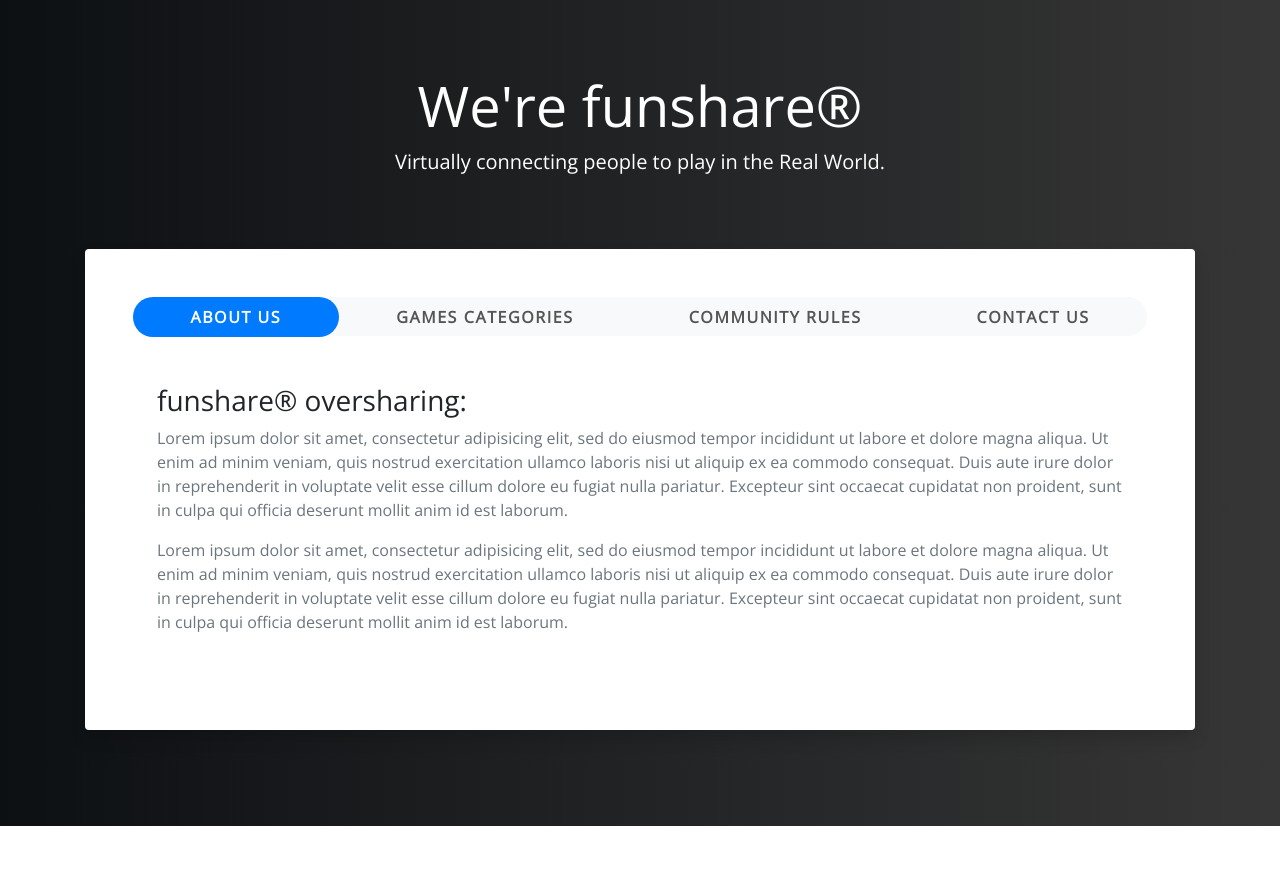
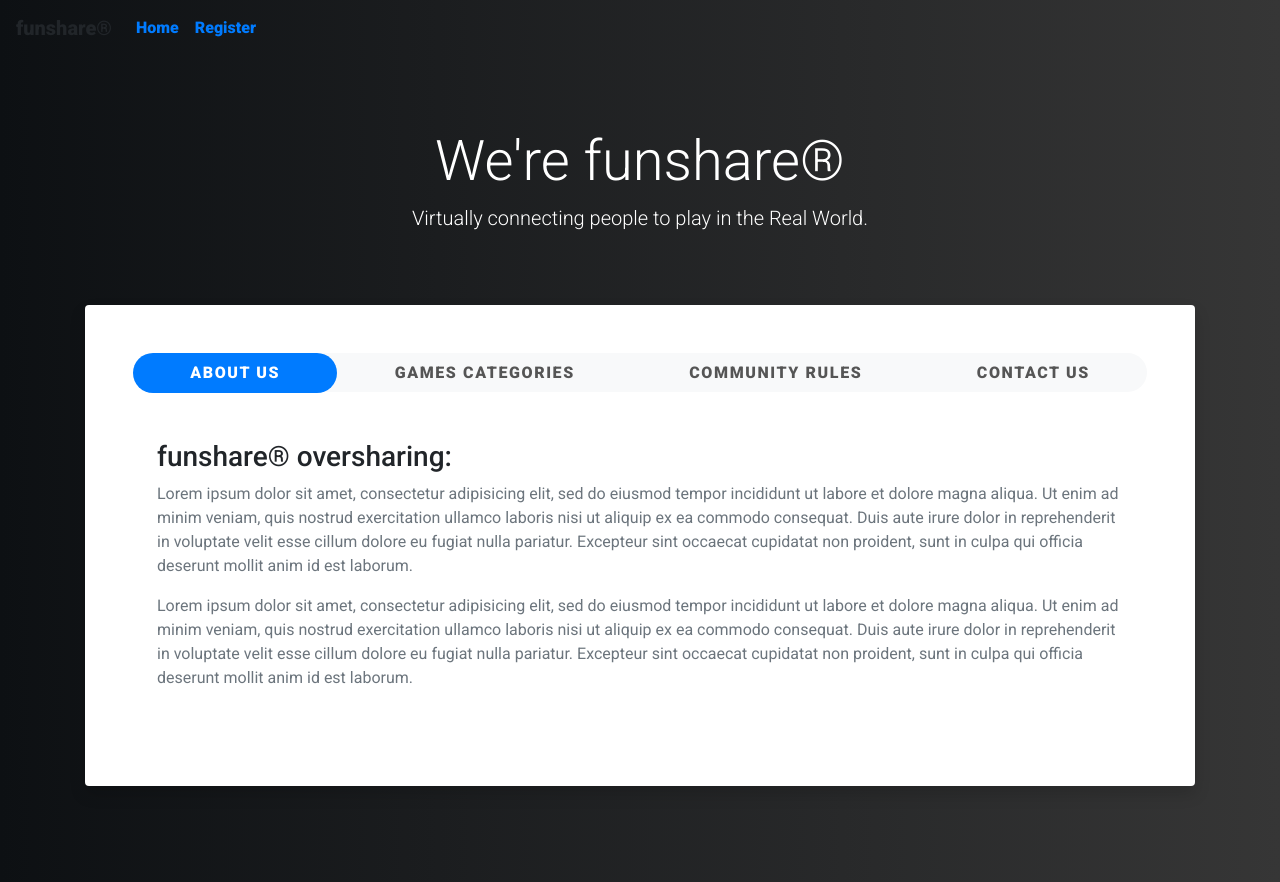
Before and after one commit to gabrielasf/_funshare, a React (Create React App) app in the folder client/: page /about in a window 1280 px wide. Before the commit the page ends 826 px from the top, so only its background shows below. Built offline with nearby package versions, Linux system fonts and the light colour scheme.

Commit message:
about done and navigation

```diff
--- a/client/public/index.html
+++ b/client/public/index.html
@@ -4,8 +4,7 @@
     <meta charset="utf-8" />
     <link rel="icon" href="%PUBLIC_URL%/favicon.ico" />
     <link rel="stylesheet" href="https://stackpath.bootstrapcdn.com/bootstrap/4.4.1/css/bootstrap.min.css" integrity="sha384-Vkoo8x4CGsO3+Hhxv8T/Q5PaXtkKtu6ug5TOeNV6gBiFeWPGFN9MuhOf23Q9Ifjh" crossorigin="anonymous">
-    <link href="https://fonts.googleapis.com/css2?family=Roboto&display=swap" rel="stylesheet">
-    <link href="https://fonts.googleapis.com/css2?family=Open+Sans&display=swap" rel="stylesheet">
+    <link href="https://fonts.googleapis.com/css2?family=Roboto:ital,wght@0,100;0,300;0,400;0,500;0,900;1,100;1,300;1,400&display=swap" rel="stylesheet">
     <meta name="viewport" content="width=device-width, initial-scale=1" />
     <meta name="theme-color" content="#000000" />
     <meta
--- a/client/src/App.css
+++ b/client/src/App.css
@@ -15,7 +15,7 @@
 body {
   background: #222222;
   background: linear-gradient(to right, rgb(13, 13, 14), rgb(21, 25, 27));
-  font-family: 'Open Sans', sans-serif;
+  font-family: 'Roboto', sans-serif;
 }
 
 .card-signin {
@@ -294,7 +294,7 @@ body {
   content: '';
   border-left: 6px solid transparent;
   border-right: 6px solid transparent;
-  border-top: 6px solid #2b90d9;
+  border-top: 6px solid #0a0a0a;
   position: absolute;
   bottom: -6px;
   left: 50%;
@@ -317,7 +317,7 @@ body {
 .lined .nav-link.active {
   background: none;
   color: #555;
-  border-color: #2b90d9;
+  border-color: #0d1216;
 }
 
 
--- a/client/src/components/About.js
+++ b/client/src/components/About.js
@@ -3,6 +3,25 @@ import React, { Component } from 'react'
 export default class extends Component {
     render() {
         return (
+            <div>
+            <div>
+            <nav className="navbar navbar-expand-lg text-right">
+  <a className="navbar-brand text-right font-weight-bold">funshare®</a>
+  <button className="navbar-toggler" type="button" data-toggle="collapse" data-target="#navbarNavAltMarkup" aria-controls="navbarNavAltMarkup" aria-expanded="false" aria-label="Toggle navigation">
+    <span className="navbar-toggler-icon"></span>
+  </button>
+  <div className="collapse navbar-collapse" id="navbarNavAltMarkup">
+    <div className="navbar-nav">
+      <a className="nav-item nav-link active text-right font-weight-bold" href="/">Home <span className="sr-only">(current)</span></a>
+      <a className="nav-item nav-link text-right font-weight-bold" href="/register">Register</a>
+    </div>
+  </div>
+</nav>
+            </div>
+
+
+
+
     <div className="container py-5">
 
     <div className="row mb-5">
@@ -247,8 +266,10 @@ export default class extends Component {
     </div>
 
   </div>
+</div>
+</div>
 
-            </div>
+
         )
     }
 }
--- a/client/src/components/LogIn.js
+++ b/client/src/components/LogIn.js
@@ -103,8 +103,18 @@ import {
                 type="submit"
                 onClick={this.props.handleLogin}>Sign in</button>
                 <div className="text-center">
-                  <p className="medium" id="notmember">Not a member?  <a className="medium" href="http://localhost:3000/register">Register here</a></p></div>
+                  <p className="medium" id="notmember">Not a member?    <a className="medium" href="http://localhost:3000/register">Register here</a></p></div>
+              <br/>
+              <br/>
+              <br/>
+              <br/>
+                   <div className="text-center">
+                    <span><a href="/about">About funshare®</a></span>
+                    <p className="small font-weight-bold">This is a student project that was created at CodeOp, a full stack development bootcamp in Barcelona.</p>
+
+                  </div>
               </form>
+
             </div>
           </div>
         </div>
```
